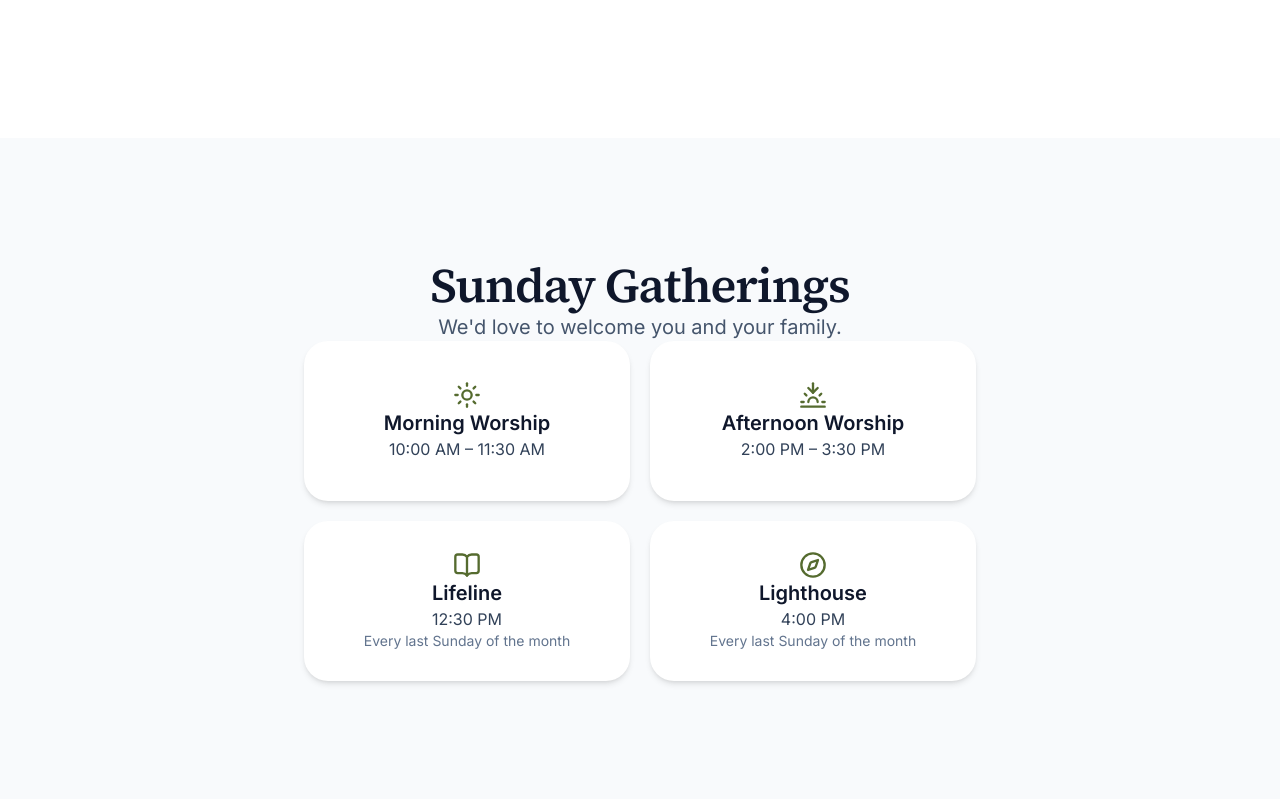
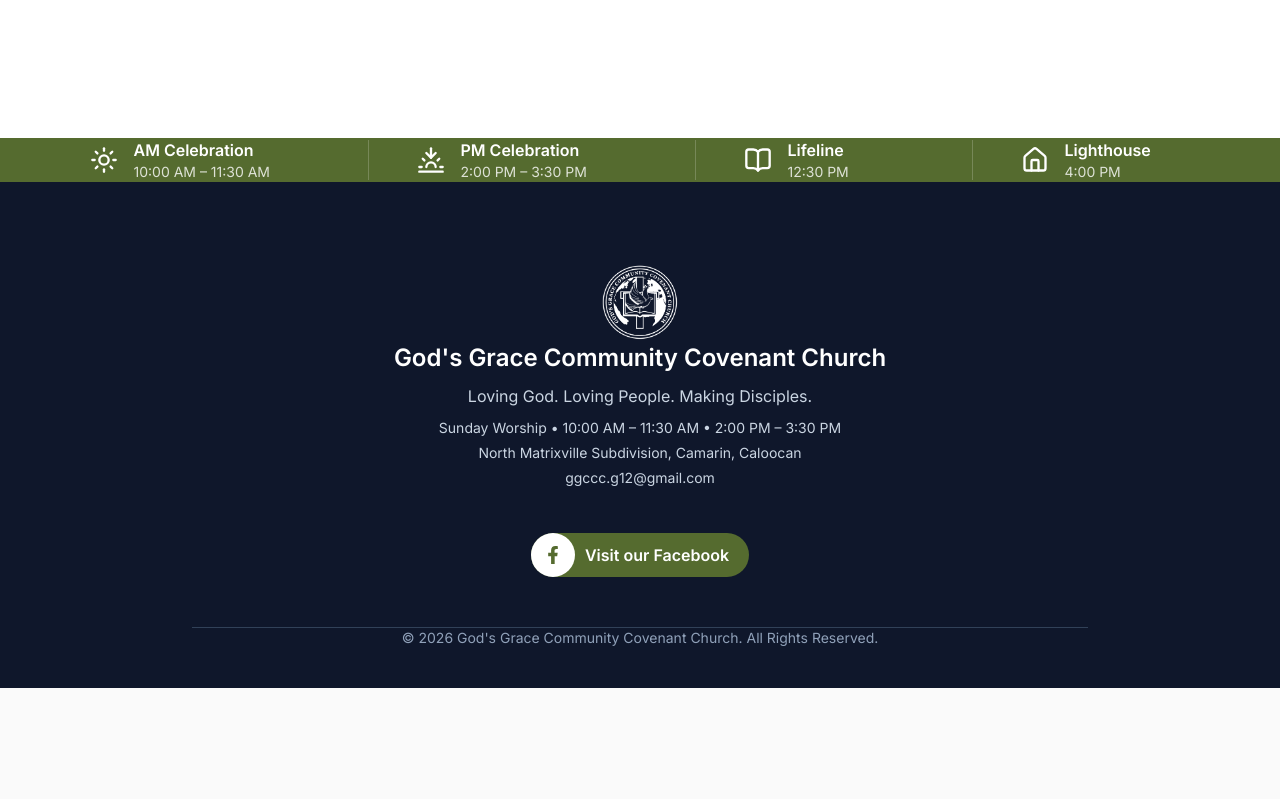
Before and after one commit to GodsGraceCommunityPH/church-cms, a React (Vite) app in the folder frontend/: page / in a window 1280 px wide. Shown: the part 1181-1980 px from the top of the page. After the commit the page ends 1869 px from the top, so only its background shows below. Built offline with nearby package versions, Linux system fonts and the light colour scheme.

Commit message:
updated sched announcement

```diff
--- a/frontend/src/App.tsx
+++ b/frontend/src/App.tsx
@@ -7,6 +7,7 @@ import AboutPage from "./pages/AboutPage";
 import ContactPage from "./pages/ContactPage";
 import GivePage from "./pages/GivePage";
 import ScrollToTop from "./components/ScrollToTop";
+import ChurchInfoBar from "./components/ChurchInfoBar";
 
 function App() {
   return (
@@ -21,6 +22,7 @@ function App() {
         <Route path="/give" element={<GivePage />} />
       </Routes>
 
+      <ChurchInfoBar />
       <Footer />
     </div>
   );
--- a/frontend/src/components/ChurchInfoBar.tsx
+++ b/frontend/src/components/ChurchInfoBar.tsx
@@ -0,0 +1,94 @@
+import { Sun, BookOpen, Sunset, House } from "lucide-react";
+
+function ChurchInfoBar() {
+  return (
+    <section className="bg-[#556B2F] text-white">
+      <div
+        className="mx-auto py-6"
+        style={{
+          maxWidth: "1400px",
+          paddingLeft: "24px",
+          paddingRight: "24px",
+        }}
+      >
+        {/* Mobile */}
+        <div className="grid grid-cols-2 gap-6 md:hidden">
+          <div className="flex items-center gap-3">
+            <Sun size={28} className="shrink-0" />
+            <div>
+              <p className="font-semibold">Sunday Worship</p>
+              <p className="text-sm text-white/80">10:00 AM – 11:30 AM</p>
+            </div>
+          </div>
+
+          <div className="flex items-center gap-3">
+            <BookOpen size={28} className="shrink-0" />
+            <div>
+              <p className="font-semibold">Lifeline</p>
+              <p className="text-sm text-white/80">12:30 PM</p>
+            </div>
+          </div>
+
+          <div className="flex items-center gap-3">
+            <Sunset size={28} className="shrink-0" />
+            <div>
+              <p className="font-semibold">Sunday Worship</p>
+              <p className="text-sm text-white/80">2:00 PM – 3:30 PM</p>
+            </div>
+          </div>
+
+          <div className="flex items-center gap-3">
+            <House size={28} className="shrink-0" />
+            <div>
+              <p className="font-semibold">Lighthouse</p>
+              <p className="text-sm text-white/80">4:00 PM</p>
+            </div>
+          </div>
+        </div>
+
+        {/* Desktop */}
+        <div className="hidden items-center justify-center gap-12 md:flex">
+          <div className="flex w-[230px] items-center gap-4">
+            <Sun size={28} className="shrink-0" />
+            <div>
+              <p className="font-semibold">AM Celebration</p>
+              <p className="text-sm text-white/80">10:00 AM – 11:30 AM</p>
+            </div>
+          </div>
+
+          <div className="h-10 w-px bg-white/20" />
+
+          <div className="flex w-[230px] items-center gap-4">
+            <Sunset size={28} className="shrink-0" />
+            <div>
+              <p className="font-semibold">PM Celebration</p>
+              <p className="text-sm text-white/80">2:00 PM – 3:30 PM</p>
+            </div>
+          </div>
+
+          <div className="h-10 w-px bg-white/20" />
+
+          <div className="flex w-[180px] items-center gap-4">
+            <BookOpen size={28} className="shrink-0" />
+            <div>
+              <p className="font-semibold">Lifeline</p>
+              <p className="text-sm text-white/80">12:30 PM</p>
+            </div>
+          </div>
+
+          <div className="h-10 w-px bg-white/20" />
+
+          <div className="flex w-[170px] items-center gap-4">
+            <House size={28} className="shrink-0" />
+            <div>
+              <p className="font-semibold">Lighthouse</p>
+              <p className="text-sm text-white/80">4:00 PM</p>
+            </div>
+          </div>
+        </div>
+      </div>
+    </section>
+  );
+}
+
+export default ChurchInfoBar;
--- a/frontend/src/pages/HomePage.tsx
+++ b/frontend/src/pages/HomePage.tsx
@@ -1,13 +1,13 @@
 import Hero from "../components/Hero";
 import Welcome from "../components/Welcome";
-import ServiceSchedule from "../components/ServiceSchedule";
+// import ServiceSchedule from "../components/ServiceSchedule";
 
 function HomePage() {
   return (
     <>
       <Hero />
       <Welcome />
-      <ServiceSchedule />
+      {/* <ServiceSchedule /> */}
     </>
   );
 }
```
